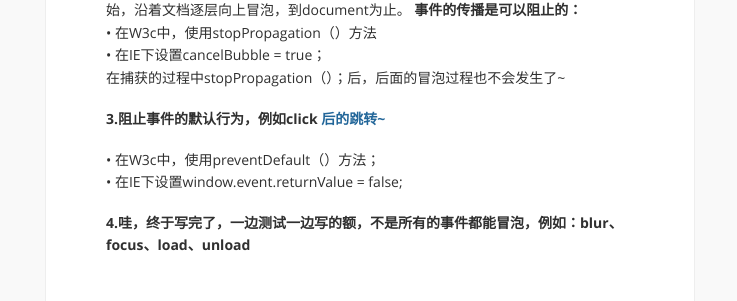
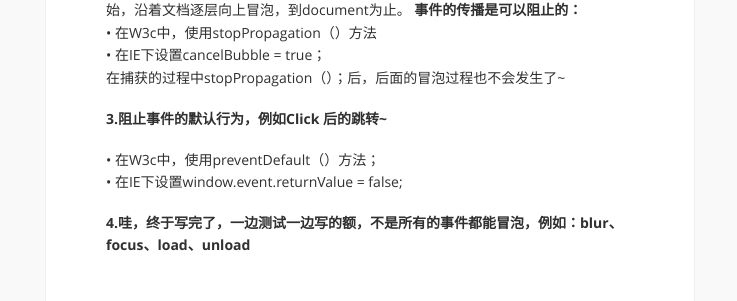
Before and after one commit to huguobo/old-blog, a Jekyll site: the page built from _posts/2016-06-10-Js-Event-2.md, in a window 1280 px wide and 900 px high, scrolled down 2250 px. Shown: the part 151-452 px from the top of the window, without its empty margins (270-1007 px from the left). Built offline with Jekyll 4.4.1, drawn with Linux system fonts in a browser that asks for light colours; Markdown is read by kramdown in place of the engine named in the settings; comment, search, counter and statistics services are not loaded.

```diff
--- a/_posts/2016-06-10-Js-Event-2.md
+++ b/_posts/2016-06-10-Js-Event-2.md
@@ -63,7 +63,9 @@ ele.attachEvent("onclick", doSomething2);<br/>
 • 在W3c中，使用stopPropagation（）方法<br/>
 • 在IE下设置cancelBubble = true；<br/>
 在捕获的过程中stopPropagation（）；后，后面的冒泡过程也不会发生了~<br/>
-####3.阻止事件的默认行为，例如click <a>后的跳转~<br/>
+####3.阻止事件的默认行为，例如Click 后的跳转~<br/>
+
 • 在W3c中，使用preventDefault（）方法；<br/>
 • 在IE下设置window.event.returnValue = false;
+
 ####4.哇，终于写完了，一边测试一边写的额，不是所有的事件都能冒泡，例如：blur、focus、load、unload
```
